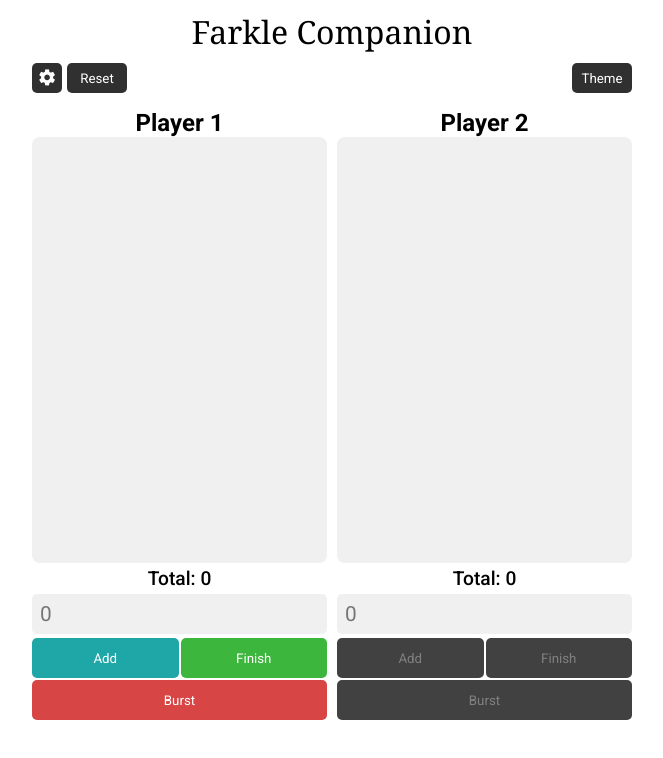
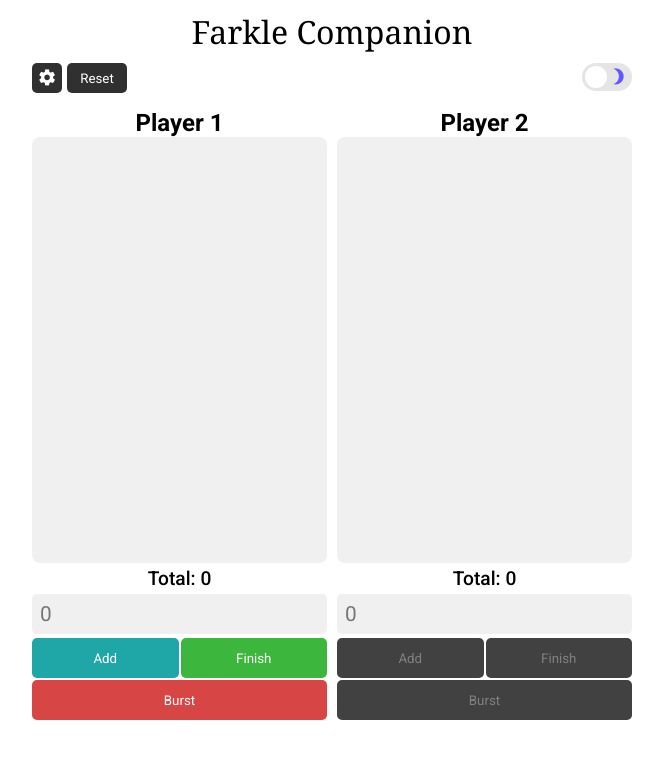
Before and after one commit to v-t0r/farkle-companion, a React (Vite) app: page / in a window 1280 px wide. Shown: the top 758 px of the page, without its empty margins (308-971 px from the left). Built offline with nearby package versions, Linux system fonts and the light colour scheme.

Commit message:
Added theme toggle

```diff
--- a/src/App.css
+++ b/src/App.css
@@ -2,6 +2,7 @@
     --bg-color: white;
 
     --light-color: rgb(240, 240, 240);
+    --dark-color: rgb(170, 170, 170);
 
     --text-color: black;
 
@@ -11,12 +12,16 @@
     --input-bg-color: rgb(240, 240, 240);
     --input-text-color: black;
     --input-outline-color: rgb(120, 120, 120);
+
+    --toggle-bg-color: rgb(229, 229, 229);
+    --toggle-color: white;
 }
 
 [data-theme="dark"] {
     --bg-color: rgb(33, 33, 33);
 
     --light-color: rgb(47, 47, 47);
+    --dark-color: rgb(35, 35, 35);
 
     --text-color: rgb(255, 255, 255);
 
@@ -26,6 +31,9 @@
     --input-bg-color: rgb(47, 47, 47);
     --input-text-color: white;
     --input-outline-color: rgb(120, 120, 120);
+
+    --toggle-bg-color: rgb(69, 69, 69);
+    --toggle-color: rgb(110, 110, 110);
 }
 
 * {
--- a/src/App.jsx
+++ b/src/App.jsx
@@ -10,6 +10,7 @@ import { AnimatePresence } from 'motion/react'
 
 import { winnerPlayer } from "./utils/functions"
 import GameConfigForm from './components/GameConfigForm/GameConfigForm'
+import ThemeToggle from './components/ThemeToggle/ThemeToggle'
 
 function App() {
 
@@ -52,7 +53,8 @@ function App() {
                         <button type='button' onClick={resetGame}>Reset</button>
                     </div>
 
-                    <button type="button" onClick={changeTheme}>Theme</button>
+                    {/* <button type="button" onClick={changeTheme}>Theme</button> */}
+                    <ThemeToggle onChange={changeTheme} currentTheme={gameState.theme} />
                 </div>
 
                 <div className={styles["players-div"]}>
--- /dev/null
+++ b/src/components/ThemeToggle/ThemeToggle.jsx
@@ -0,0 +1,20 @@
+import styles from "./ThemeToggle.module.css"
+import { motion } from "motion/react"
+
+
+export default function ThemeToggle({currentTheme, onChange}){
+    return <div className={styles["toggle-container"]}>
+        <motion.div
+            animate={{x: currentTheme == "light" ? "0px" : "22px"}}
+            className={styles["toggle-indicator"]}
+            onClick={onChange}
+        ></motion.div>
+        <div className={`${styles["light-theme-div"]} ${styles["theme-icon-div"]}`}>
+            <span class="material-icons" id={styles["light-icon"]}>light_mode</span>
+        </div>
+
+        <div className={`${styles["dark-theme-div"]} ${styles["theme-icon-div"]}`}>
+            <span className={`material-icons`} id={styles["dark-icon"]}>brightness_3</span>
+        </div>
+    </div>
+}
--- /dev/null
+++ b/src/components/ThemeToggle/ThemeToggle.module.css
@@ -0,0 +1,46 @@
+.toggle-container{
+    position: relative;
+    display: flex;
+
+    align-items: center;
+    width: 50px;
+    height: 28px;
+    background-color: var(--toggle-bg-color);
+    border-radius: 40px;
+    padding: 0px 3px;
+}
+
+.toggle-indicator {
+    position: absolute;
+    width: 22px;
+    height: 22px;
+    background-color: var(--toggle-color);
+    border-radius: 40px;
+
+    cursor: pointer;
+    z-index: 1000;
+}
+
+.theme-icon-div {
+    position: absolute;
+    display: flex;
+    justify-content: center;
+    align-items: center;
+    width: 22px;
+    height: 22px;
+}
+
+.light-theme-div {
+    left: 3px;
+}
+
+#light-icon {
+    color: rgb(255, 242, 127);
+}
+
+.dark-theme-div {
+    right: 3px;
+}
+#dark-icon {
+    color: rgb(99, 88, 255);
+}
```
